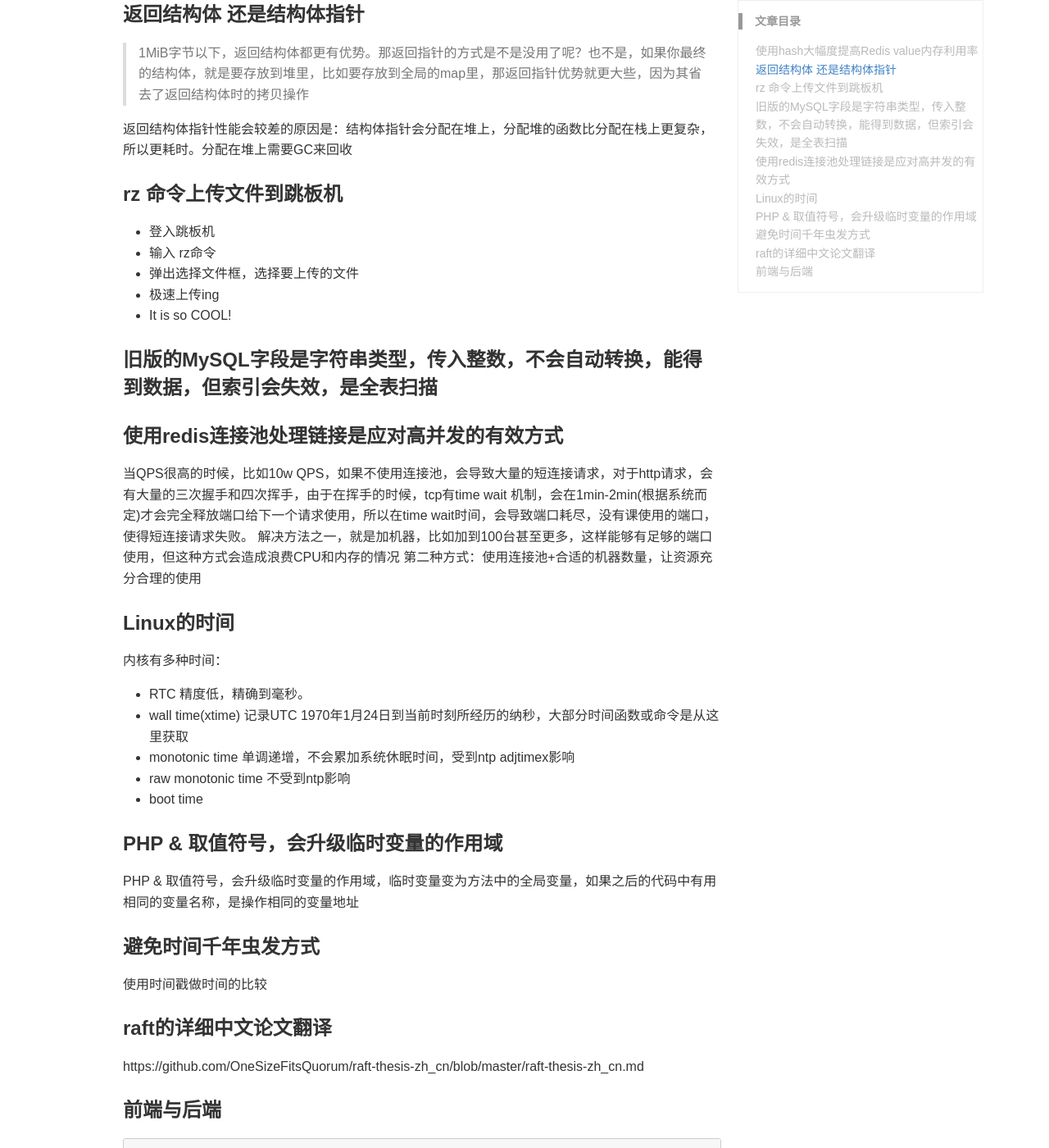
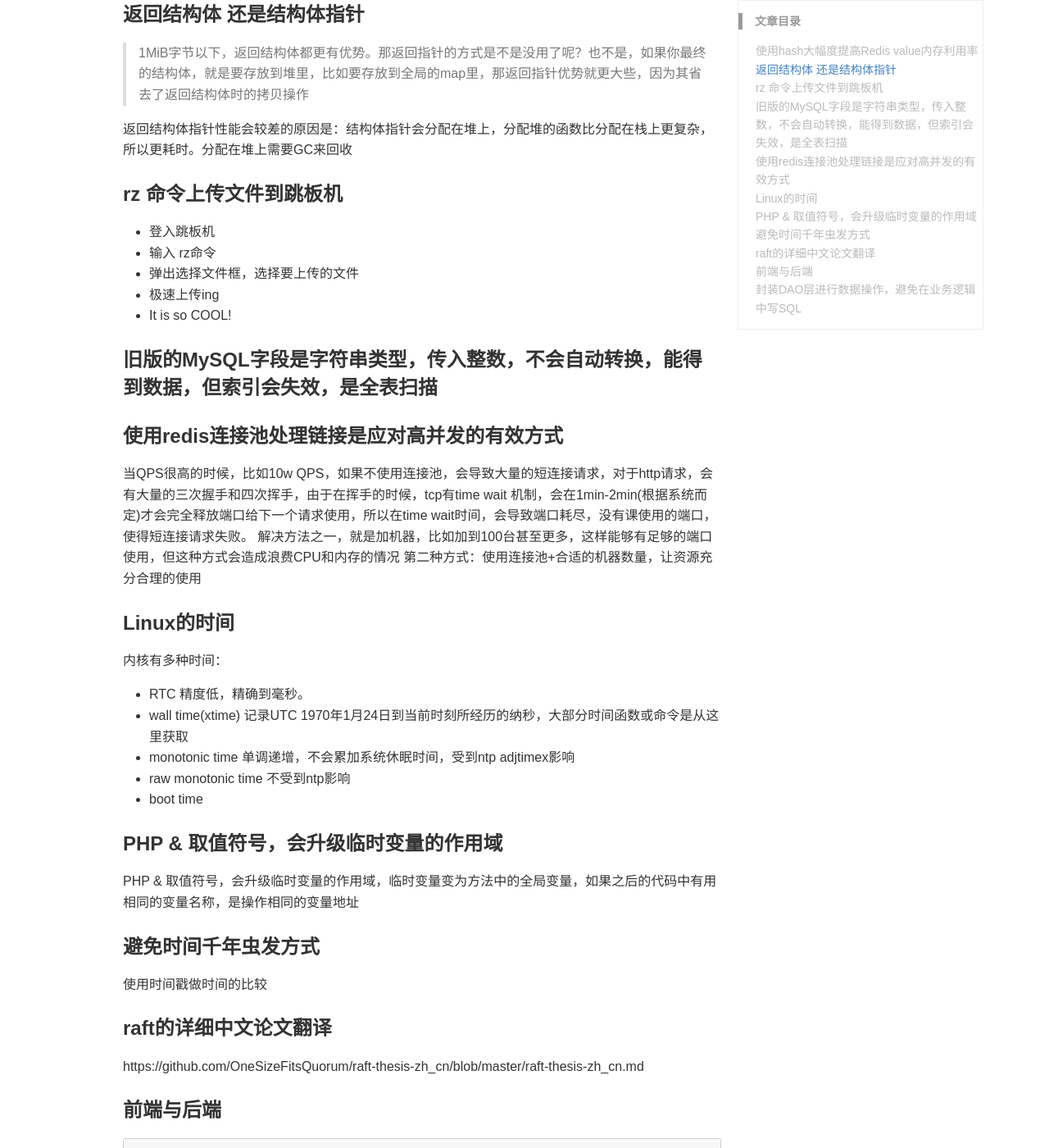
Before and after one commit to pathbox/pathbox.github.io, a Jekyll site: the page built from _posts/2021-07-16-work-summary-in-Tencent-50.md, in a window 1280 px wide and 1400 px high, scrolled down 445 px. Shown: the whole window at 82% size. Built offline with Jekyll 4.4.1, drawn with Linux system fonts in a browser that asks for light colours; some of the changed text lies outside the part shown.

Commit message:
封装DAO层进行数据操作，避免在业务逻辑中写SQL

````diff
--- a/_posts/2021-07-16-work-summary-in-Tencent-50.md
+++ b/_posts/2021-07-16-work-summary-in-Tencent-50.md
@@ -63,3 +63,6 @@
 前端的特征是混乱、嘈杂、易变，因为这些都是最终用户的特征，前端需要匹配用户。如果你不适应混乱、嘈杂、易变的开发，你就很难适应前端。
 后端涉及到计算科学、语音设计、编译原理等高深内容，想要搞懂这些东西，绝非易事。
 ```
+
+### 封装DAO层进行数据操作，避免在业务逻辑中写SQL
+这样也能方便mock测试
````
